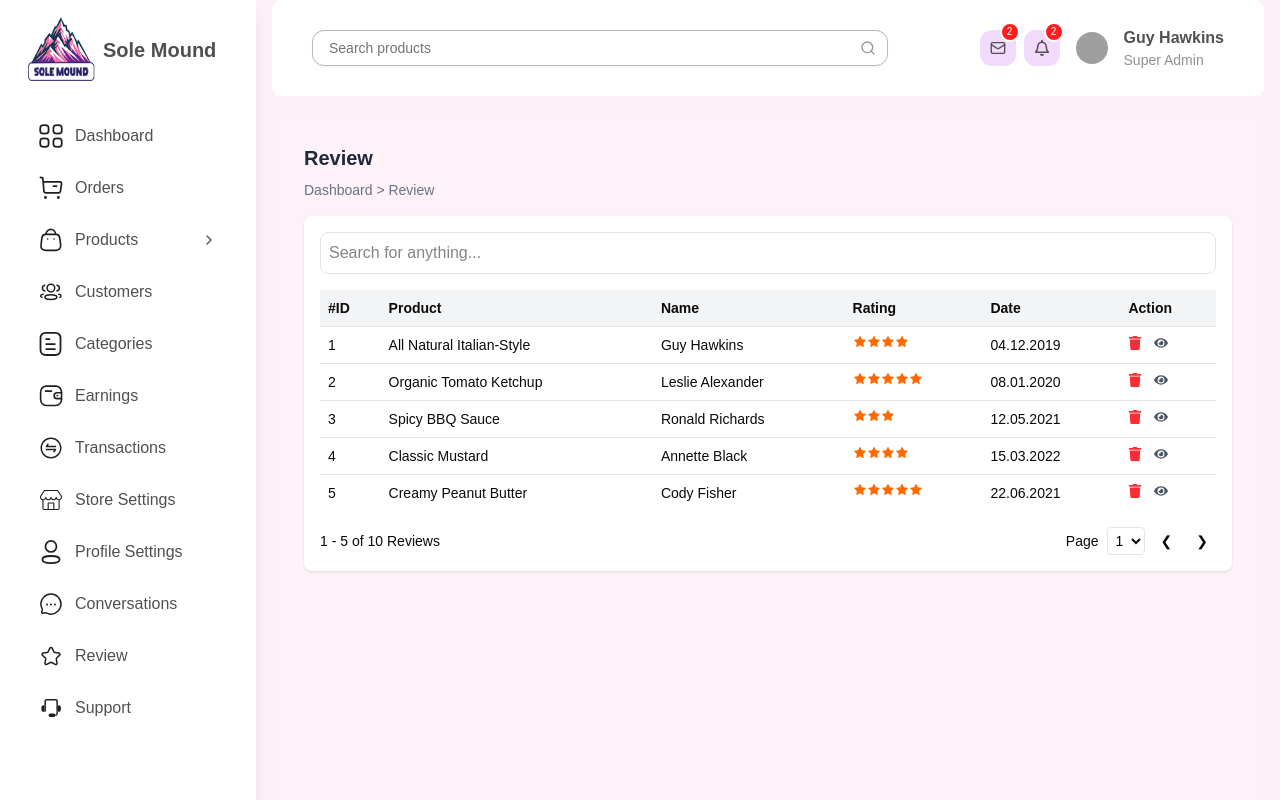
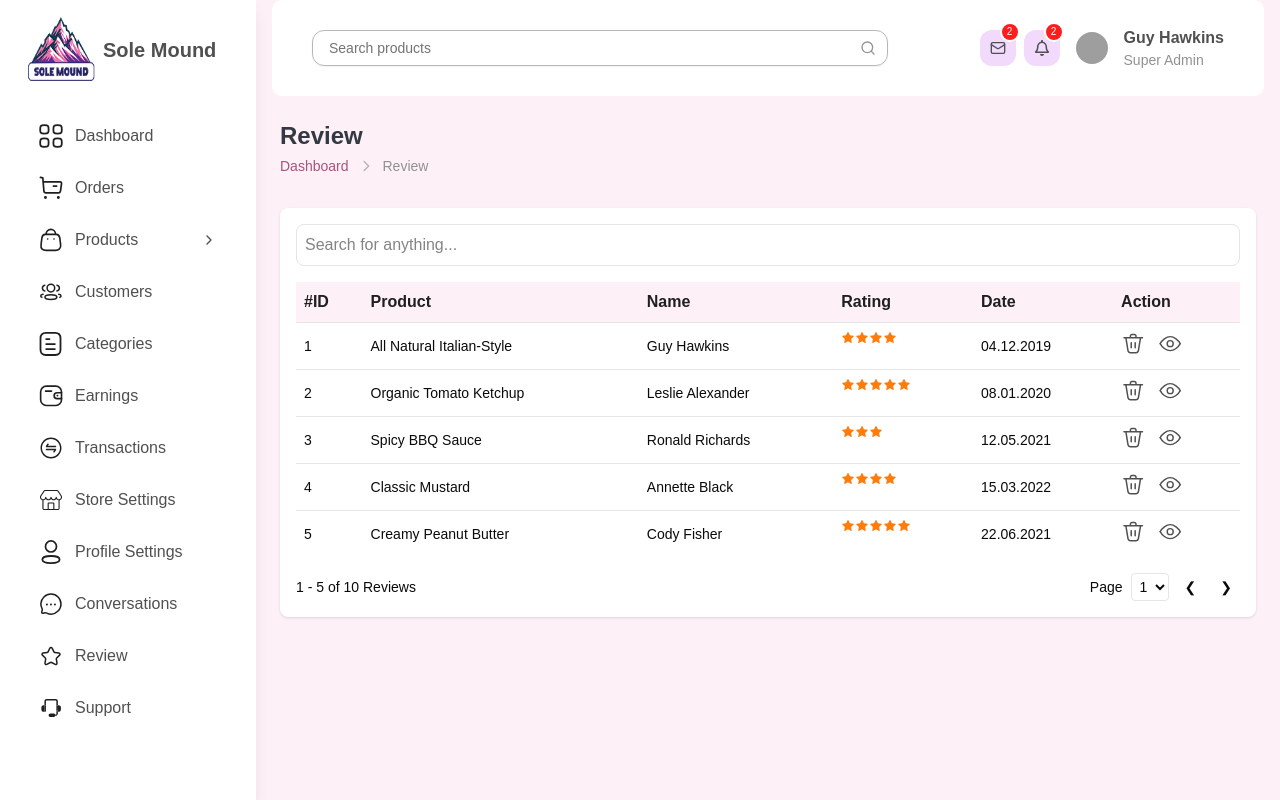
Before and after one commit to MamunHossain1999/Sole-Mound-Seller-frontend, a React (Vite) app: page /review-table in a window 1280 px wide. Built offline with nearby package versions, Linux system fonts and the light colour scheme; grey boxes are pictures that could not be loaded.

Commit message:
refactor ReviewTable component with improved layout, navigation, and styling

```diff
--- a/src/features/ReviewTable/ReviewTable.tsx
+++ b/src/features/ReviewTable/ReviewTable.tsx
@@ -1,6 +1,6 @@
 import React, { useState, useEffect } from "react";
-import { FaTrash, FaEye } from "react-icons/fa";
 import { AiFillStar } from "react-icons/ai";
+import { useNavigate } from "react-router";
 
 interface Review {
   id: number;
@@ -84,6 +84,7 @@ const reviews: Review[] = [
 ];
 
 const ReviewTable: React.FC = () => {
+  const navigate = useNavigate()
   const [currentPage, setCurrentPage] = useState(1);
   const [searchTerm, setSearchTerm] = useState("");
   const reviewsPerPage = 5;
@@ -107,9 +108,37 @@ const ReviewTable: React.FC = () => {
   }, [searchTerm]);
 
   return (
-    <div className="p-6 bg-pink-50 min-h-screen">
-      <h1 className="text-xl font-semibold text-gray-800 mb-2">Review</h1>
-      <p className="text-sm text-gray-500 mb-4">Dashboard &gt; Review</p>
+    <div className="bg-[#FDF1F7] min-h-screen">
+      {/* hearder */}
+      <div className="flex items-center justify-between mb-8 ">
+        <div>
+          <h1 className="text-lg md:text-2xl font-bold text-[#333843]">
+            Review
+          </h1>
+          <div className="flex items-center mt-1">
+            <span className="text-[#A8537B] text-sm font-normal">
+              Dashboard
+            </span>
+            <span className="mx-2 ">
+              <svg
+                xmlns="http://www.w3.org/2000/svg"
+                width="18"
+                height="18"
+                viewBox="0 0 18 18"
+                fill="none"
+              >
+                <path
+                  fill-rule="evenodd"
+                  clip-rule="evenodd"
+                  d="M6.59467 3.96967C6.30178 4.26256 6.30178 4.73744 6.59467 5.03033L10.5643 9L6.59467 12.9697C6.30178 13.2626 6.30178 13.7374 6.59467 14.0303C6.88756 14.3232 7.36244 14.3232 7.65533 14.0303L12.4205 9.26516C12.5669 9.11872 12.5669 8.88128 12.4205 8.73484L7.65533 3.96967C7.36244 3.67678 6.88756 3.67678 6.59467 3.96967Z"
+                  fill="#B6B7BC"
+                />
+              </svg>
+            </span>
+            <span className="text-[#919191] text-sm font-normal">Review</span>
+          </div>
+        </div>
+      </div>
 
       <div className="bg-white p-4 rounded-md shadow">
         <div className="mb-4">
@@ -123,8 +152,8 @@ const ReviewTable: React.FC = () => {
         </div>
 
         <table className="w-full table-auto border-collapse">
-          <thead>
-            <tr className="bg-gray-100 text-left text-sm">
+          <thead className="bg-[#FDF1F7]">
+            <tr className="text-[#1F1F1F] text-left text-base">
               <th className="p-2">#ID</th>
               <th className="p-2">Product</th>
               <th className="p-2">Name</th>
@@ -141,16 +170,62 @@ const ReviewTable: React.FC = () => {
                 <td className="p-2">{review.name}</td>
                 <td className="p-2 flex items-center">
                   {[...Array(review.rating)].map((_, i) => (
-                    <AiFillStar key={i} className="text-orange-500" />
+                    <AiFillStar key={i} className="text-[#FF7C0B]" />
                   ))}
                 </td>
                 <td className="p-2">{review.date}</td>
                 <td className="p-2 space-x-3">
-                  <button className="text-red-500 hover:text-red-700">
-                    <FaTrash />
+                  <button className="cursor-pointer">
+                    <svg
+                      xmlns="http://www.w3.org/2000/svg"
+                      width="25"
+                      height="25"
+                      viewBox="0 0 25 25"
+                      fill="none"
+                    >
+                      <path
+                        d="M4.88622 6.87375L6.99922 19.6367C7.09587 20.221 7.39681 20.752 7.84842 21.1352C8.30003 21.5183 8.87299 21.7286 9.46522 21.7288H12.8132M19.5112 6.87375L17.3992 19.6367C17.3026 20.221 17.0016 20.752 16.55 21.1352C16.0984 21.5183 15.5254 21.7286 14.9332 21.7288H11.5852M10.2212 11.7768V16.8258M14.1772 11.7768V16.8258M2.94922 6.87375H21.4492M14.9762 6.87375V5.09375C14.9762 4.69593 14.8182 4.31439 14.5369 4.03309C14.2556 3.75179 13.874 3.59375 13.4762 3.59375H10.9222C10.5244 3.59375 10.1429 3.75179 9.86156 4.03309C9.58025 4.31439 9.42222 4.69593 9.42222 5.09375V6.87375H14.9762Z"
+                        stroke="#505050"
+                        stroke-width="1.5"
+                        stroke-linecap="round"
+                        stroke-linejoin="round"
+                      />
+                    </svg>
                   </button>
-                  <button className="text-gray-600 hover:text-black">
-                    <FaEye />
+                  <button className="cursor-pointer" onClick={() => navigate("/product-details")}>
+                    <svg
+                      xmlns="http://www.w3.org/2000/svg"
+                      width="25"
+                      height="25"
+                      viewBox="0 0 25 25"
+                      fill="none"
+                    >
+                      <path
+                        fill-rule="evenodd"
+                        clip-rule="evenodd"
+                        d="M22.1992 12.6604C20.4523 16.2366 16.0767 19.6602 12.199 19.6602C8.32123 19.6602 3.94568 16.2366 2.19922 12.6599"
+                        stroke="#505050"
+                        stroke-width="1.4"
+                        stroke-linecap="round"
+                        stroke-linejoin="round"
+                      />
+                      <path
+                        fill-rule="evenodd"
+                        clip-rule="evenodd"
+                        d="M22.1992 12.6604C20.4523 9.08414 16.0774 5.66016 12.1997 5.66016C8.32192 5.66016 3.94568 9.0833 2.19922 12.6599"
+                        stroke="#505050"
+                        stroke-width="1.4"
+                        stroke-linecap="round"
+                        stroke-linejoin="round"
+                      />
+                      <path
+                        d="M15.1992 12.6602C15.1992 14.317 13.8561 15.6602 12.1992 15.6602C10.5424 15.6602 9.19922 14.317 9.19922 12.6602C9.19922 11.0033 10.5424 9.66016 12.1992 9.66016C13.8561 9.66016 15.1992 11.0033 15.1992 12.6602Z"
+                        stroke="#505050"
+                        stroke-width="1.4"
+                        stroke-linecap="round"
+                        stroke-linejoin="round"
+                      />
+                    </svg>
                   </button>
                 </td>
               </tr>
@@ -161,8 +236,7 @@ const ReviewTable: React.FC = () => {
         {/* Pagination */}
         <div className="flex justify-between items-center mt-4 text-sm">
           <p>
-            {startIndex + 1} -{" "}
-            {Math.min(endIndex, filteredReviews.length)} of{" "}
+            {startIndex + 1} - {Math.min(endIndex, filteredReviews.length)} of{" "}
             {filteredReviews.length} Reviews
           </p>
           <div className="flex items-center space-x-2">
@@ -181,7 +255,7 @@ const ReviewTable: React.FC = () => {
             <button
               onClick={() => setCurrentPage((prev) => Math.max(prev - 1, 1))}
               disabled={currentPage === 1}
-              className="px-2"
+              className="px-2 cursor-pointer"
             >
               ❮
             </button>
@@ -190,7 +264,7 @@ const ReviewTable: React.FC = () => {
                 setCurrentPage((prev) => Math.min(prev + 1, totalPages))
               }
               disabled={currentPage === totalPages}
-              className="px-2"
+              className="px-2 cursor-pointer"
             >
               ❯
             </button>
```
